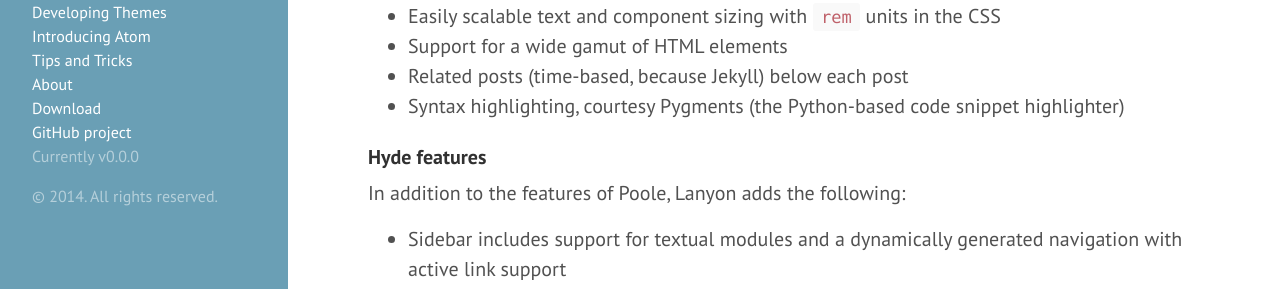
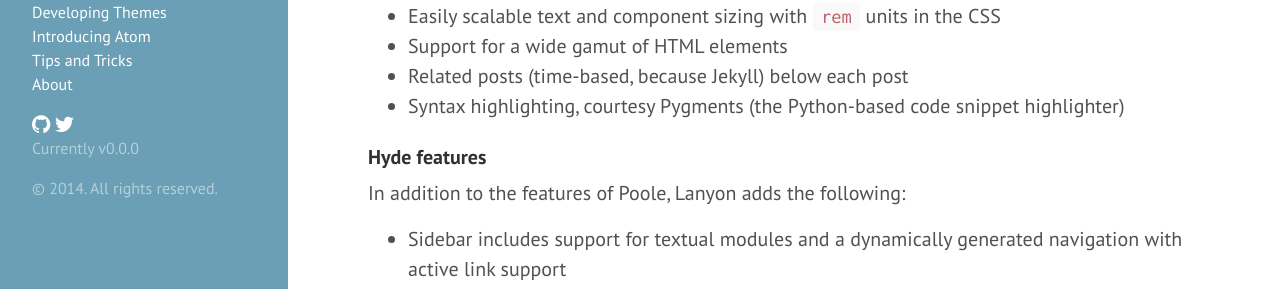
Before and after one commit to jbranchaud/splitting-atoms, a Jekyll site: the page built from index.html, in a window 1280 px wide. Shown: the part 402-691 px from the top of the page. Built offline with Jekyll 4.4.1, drawn with Linux system fonts in a browser that asks for light colours; Markdown is read by kramdown in place of the engine named in the settings; the list of posts is cut into pages by our own code.

Commit message:
Adding font-awesome's CSS to the head file, updating the layout of the links in the sidebar, and then including the github and twitter icons.

```diff
--- a/_includes/head.html
+++ b/_includes/head.html
@@ -14,6 +14,7 @@
   </title>
 
   <!-- CSS -->
+  <link rel="stylesheet" href="/bower_components/font-awesome-css/css/font-awesome.css">
   <link rel="stylesheet" href="/public/css/poole.css">
   <link rel="stylesheet" href="/public/css/syntax.css">
   <link rel="stylesheet" href="/public/css/hyde.css">
--- a/_includes/sidebar.html
+++ b/_includes/sidebar.html
@@ -25,11 +25,11 @@
           {% endif %}
         {% endif %}
       {% endfor %}
+    </ul>
 
-      <li class="sidebar-nav-item"><a href="{{ site.github.repo }}/archive/v{{ site.version }}.zip">Download</a></li>
-      <li class="sidebar-nav-item"><a href="{{ site.github.repo }}">GitHub project</a></li>
-      <li class="sidebar-nav-item">Currently v{{ site.version }}</li>
-    </ul>
+    <a href="{{ site.github.repo }}"><icon class="fa fa-github fa-lg"></a>
+    <a href="{{ site.twitter }}"><icon class="fa fa-twitter fa-lg"></a>
+    <p class="sidebar-nav-item">Currently v{{ site.version }}</p>
 
     <p>&copy; {{ site.time | date: '%Y' }}. All rights reserved.</p>
   </div>
```
